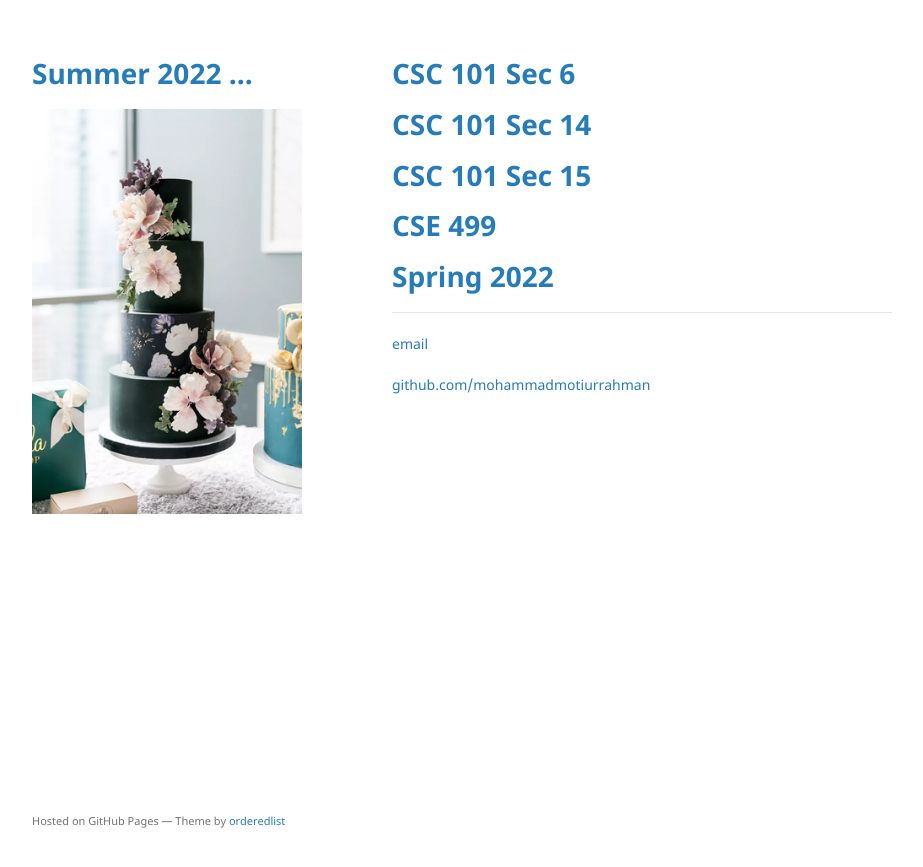
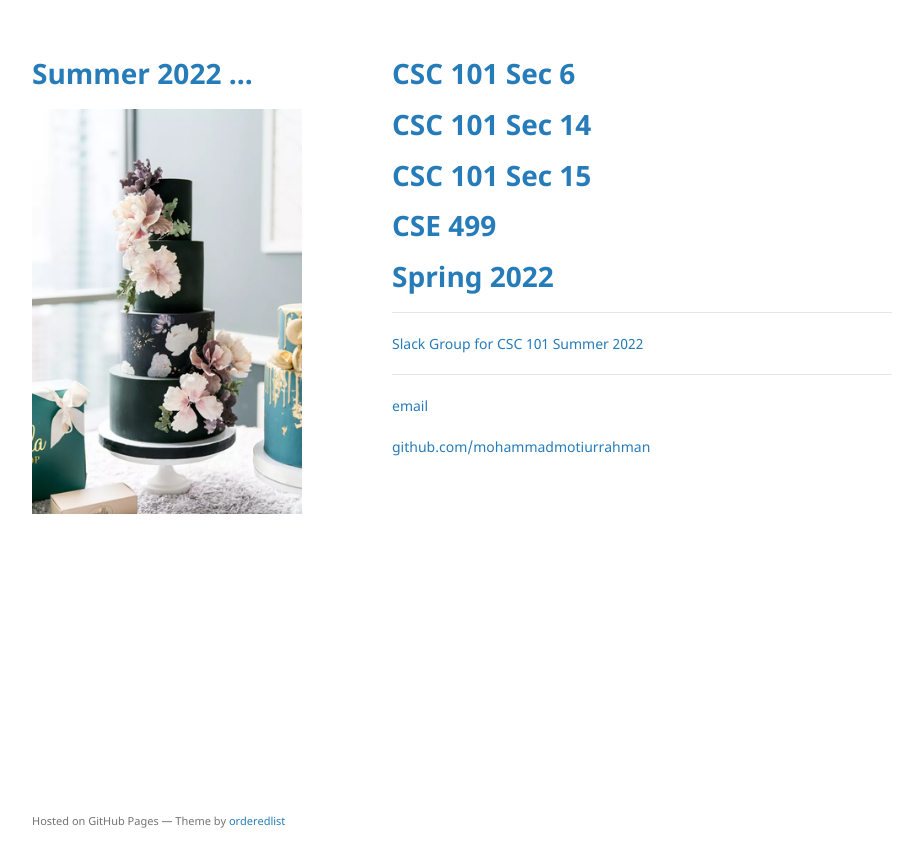
Before and after one commit to mohammadmotiurrahman/mohammadmotiurrahman.github.io, a Jekyll site: the page built from index.md, in a window 1280 px wide. Shown: the top 867 px of the page, without its empty margins (178-1101 px from the left). Built offline with Jekyll 4.4.1, drawn with Linux system fonts in a browser that asks for light colours; our own code applies the rules of GitHub Pages for plain Markdown files.

Commit message:
Update index.md

```diff
--- a/index.md
+++ b/index.md
@@ -4,6 +4,9 @@
 # [CSE 499 ](https://mohammadmotiurrahman.github.io/CSE499)
 # [Spring 2022](https://mohammadmotiurrahman.github.io/spring2022)
 
+
+* * *
+[Slack Group for CSC 101 Summer 2022](https://csc101summer22.slack.com/)
 * * *
 
 [email](mailto:mohammadmotiurrahman@gmail.com)
```
